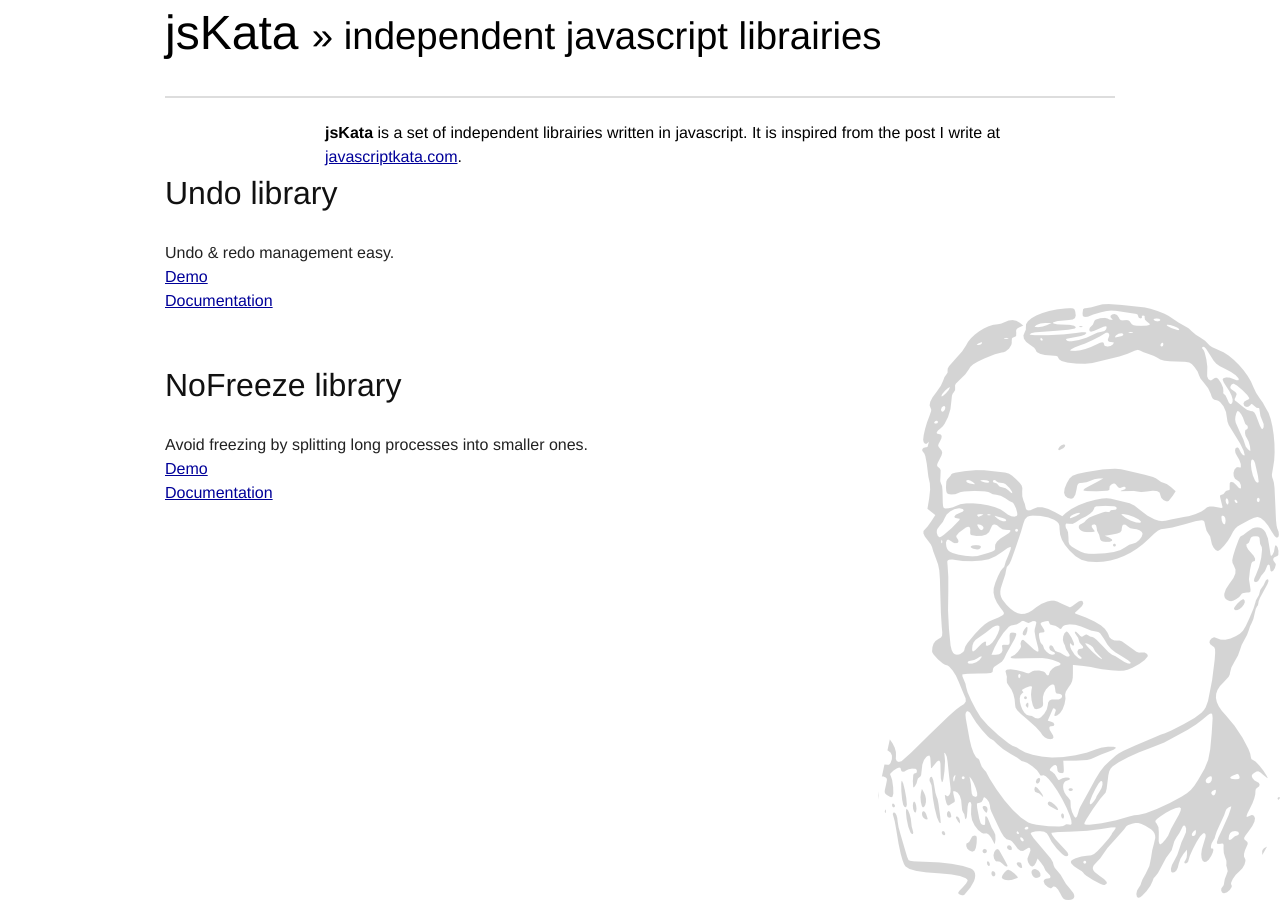
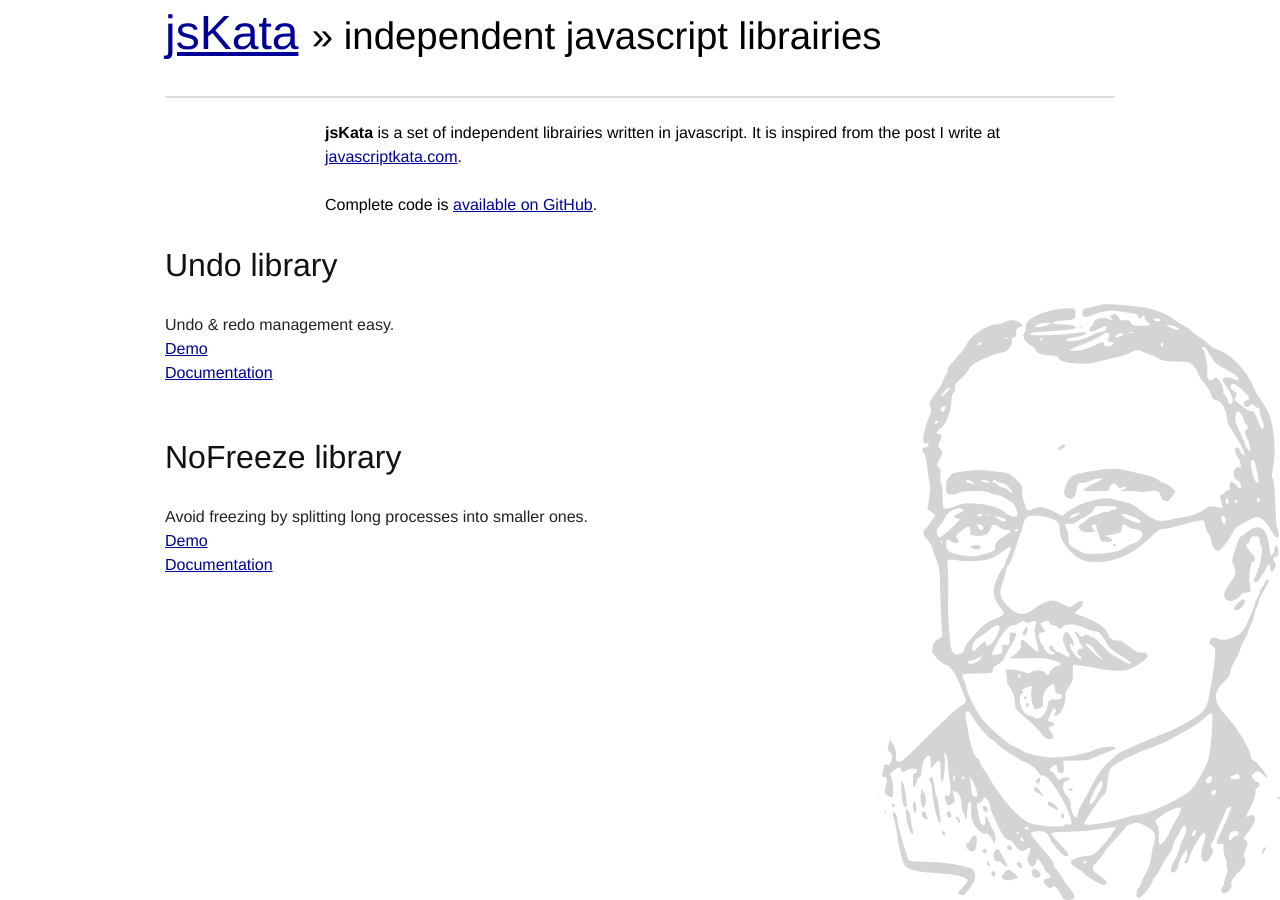
Before and after one commit to dsimard/jskata, a Jekyll site: the page built from index.html, in a window 1280 px wide. Built offline with Jekyll 4.4.1, drawn with Linux system fonts in a browser that asks for light colours; nearby versions of some CDN libraries; Markdown is read by kramdown in place of the engine named in the settings.

Commit message:
links to the project

```diff
--- a/_layouts/jskata.html
+++ b/_layouts/jskata.html
@@ -15,7 +15,10 @@
 </head>
 <body>
   <div class="container">
-    <h1 class="loud">jsKata <span class="small">&raquo; independent javascript librairies</span></h1>
+    <h1 class="loud">
+      <a href="index.html">jsKata</a>
+      <span class="small">&raquo; independent javascript librairies</span>
+    </h1>
     <hr />
     {{content}}
   </div>
--- a/index.html
+++ b/index.html
@@ -3,9 +3,15 @@
 title: Home
 ---
 <div class=" span-18 prepend-4 loud" id="intro">
-  <strong>jsKata</strong> is a set of independent librairies written in
-  javascript. It is inspired from the post I write at
-  <a href="http://www.javascriptkata.com/">javascriptkata.com</a>.
+  <p>
+    <strong>jsKata</strong> is a set of independent librairies written in
+    javascript. It is inspired from the post I write at
+    <a href="http://www.javascriptkata.com/" target="_blank">javascriptkata.com</a>.
+  </p>
+  <p>
+    Complete code is
+    <a href="http://github.com/dsimard/jskata" target="_blank">available on GitHub</a>.
+  </p>
 </div>
 
 <h2>Undo library</h2>
--- a/nofreeze.html
+++ b/nofreeze.html
@@ -7,6 +7,12 @@
   .stop { display:none; }
 </style>
 <script src="nofreeze.js"></script>
+<p>
+Take a look at the
+<a href="http://github.com/dsimard/jskata/blob/master/src/jskata.nofreeze.js">source</a>
+and at the
+<a href="http://github.com/dsimard/jskata/blob/master/doc/jskata.nofreeze.textile#readme">documentation</a>.
+</p>
 <p>
   <h2>Non-freezing for</h2>
   <p>
--- a/undo.html
+++ b/undo.html
@@ -8,6 +8,12 @@
     border:1px solid #bbb;
   }
 </style>
+<p>
+Take a look at the
+<a href="http://github.com/dsimard/jskata/blob/master/src/jskata.undo.js">source</a>
+and at the
+<a href="http://github.com/dsimard/jskata/blob/master/doc/jskata.undo.textile#readme">documentation</a>.
+</p>
 <input type="text" id="user" /><button id="addUser">add user</button>
 <br />
 <input type="text" id="project" /><button id="addProject">add project (ajax)</button>
```
